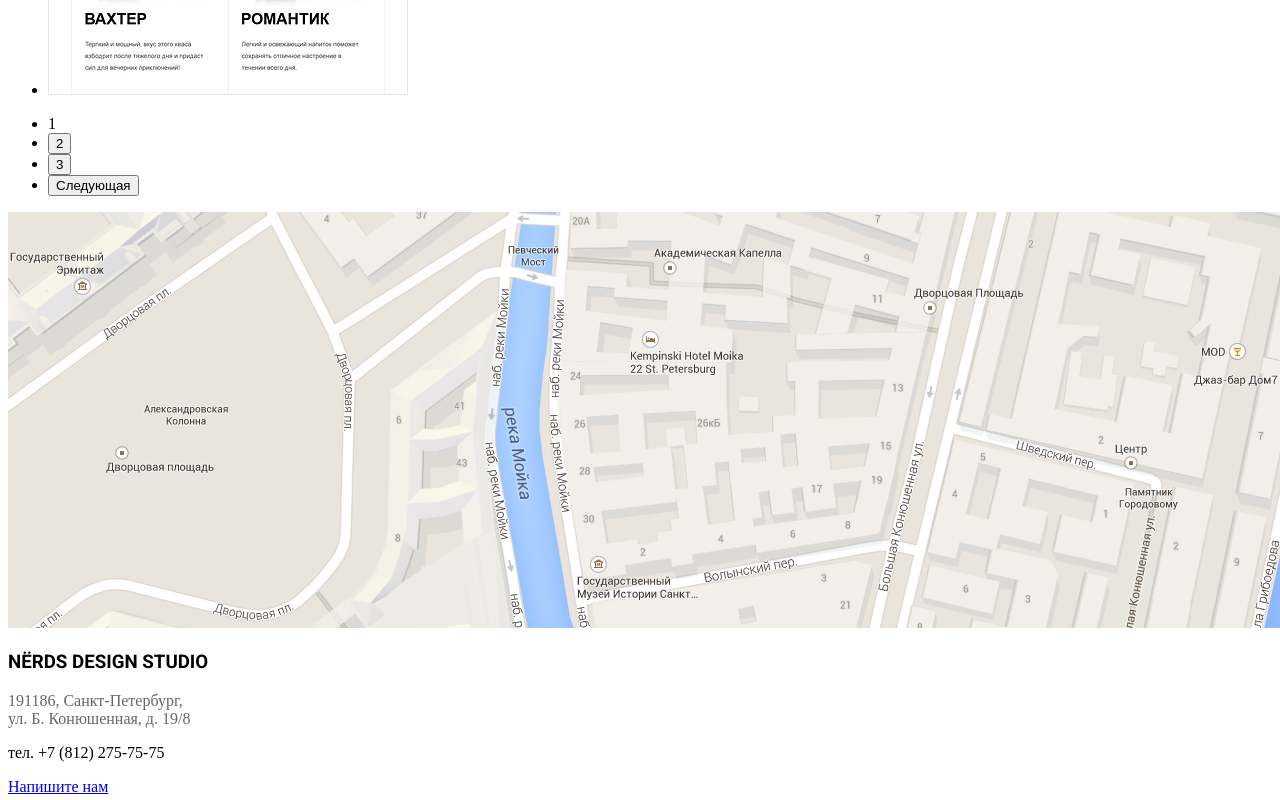
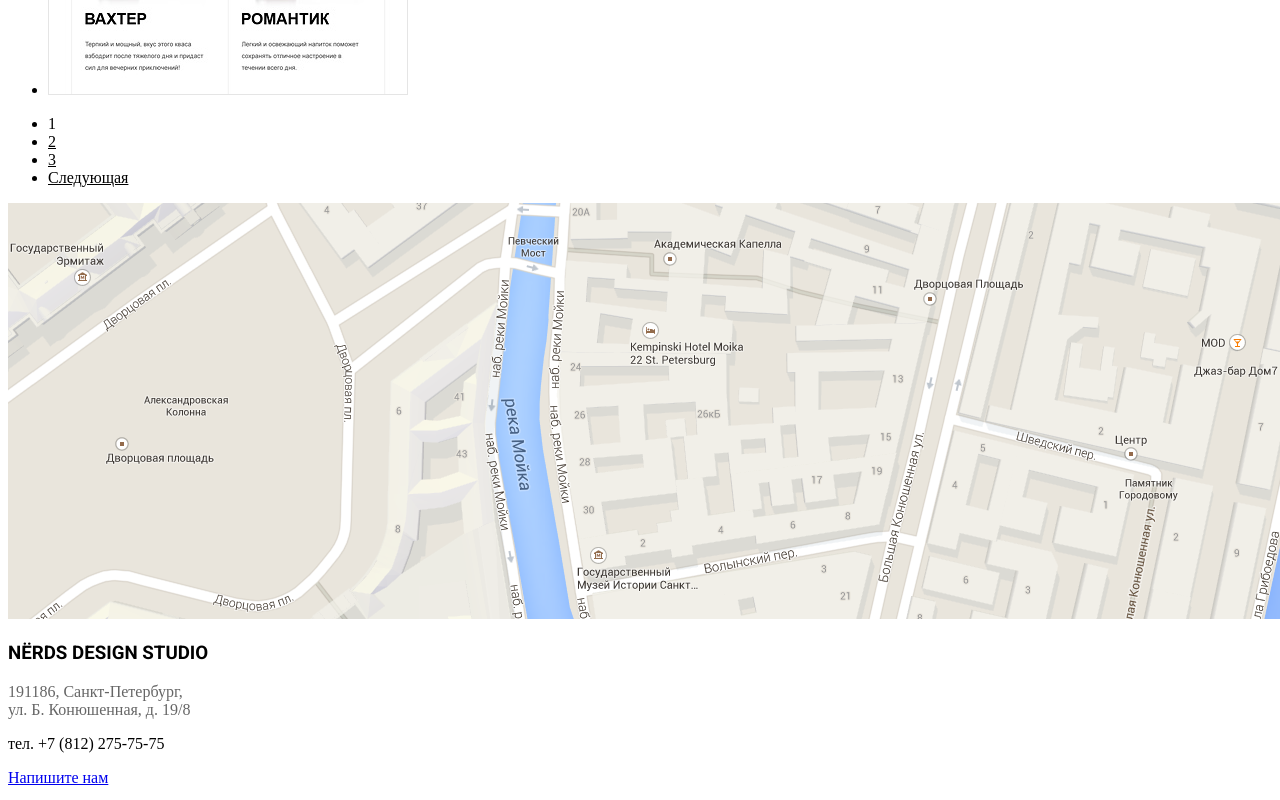
Before and after one commit to gulizar-dush/nerds, a plain HTML site: page catalog.html in a window 1280 px wide. Shown: the part 4140-4940 px from the top of the page. Drawn offline with Linux system fonts and the light colour scheme.

Commit message:
Сделала ссылками кнопки в списке

```diff
--- a/catalog.html
+++ b/catalog.html
@@ -92,9 +92,9 @@
             </ul>
             <ul>
                 <li>1</li>
-                <li><button type="submit">2</button></li>
-                <li><button type="submit">3</button></li>
-                <li><button type="submit">Следующая</button></li>
+                <li><a href="#" class="a_black">2</a></li>
+                <li><a href="#" class="a_black">3</a></li>
+                <li><a href="#" class="a_black">Следующая</a></li>
             </ul>
         </section>
     </div>
```
